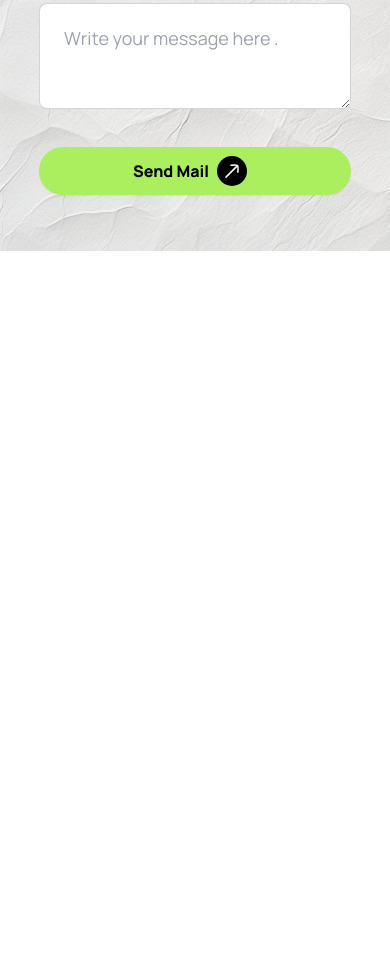
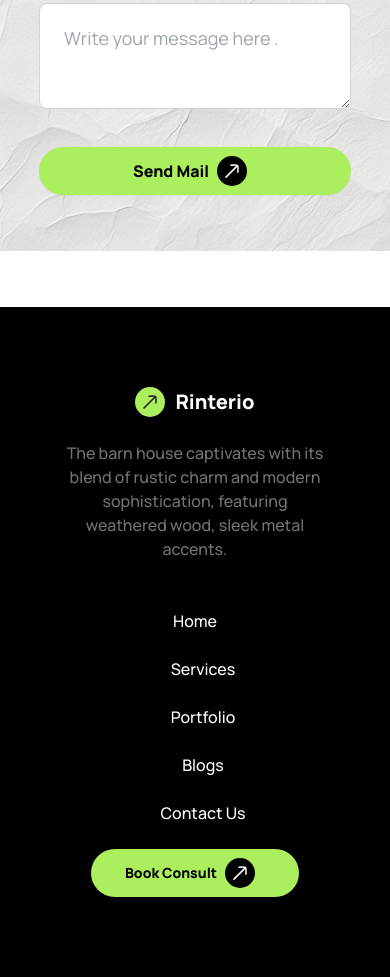
Before and after one commit to moman01/Rinterio-with-tailwind-and-daisyui, a plain HTML site: page index.html in a window 390 px wide. Shown: the part 7467-8444 px from the top of the page. Before the commit the page ends 7774 px from the top, so only its background shows below. Drawn offline with nearby package versions, Linux system fonts and the light colour scheme.

Commit message:
footer done with responsive

```diff
--- a/index.html
+++ b/index.html
@@ -44,12 +44,12 @@
           Rinterio
         </h1>
 
-        <ul class="hidden space-x-4 md:hidden lg:inline-flex">
-          <li><a href="">Home</a></li>
-          <li><a href="">Services</a></li>
-          <li><a href="">Portfolio</a></li>
-          <li><a href="">Blogs</a></li>
-          <li><a href="">Contact Us</a></li>
+        <ul class="hidden space-x-4 md:hidden lg:inline-flex font-medium text-[#737373] px-4 ">
+          <li><a class="hover:text-teal-500" href="">Home</a></li>
+          <li><a class="hover:text-teal-500" href="">Services</a></li>
+          <li><a class="hover:text-teal-500" href="">Portfolio</a></li>
+          <li><a class="hover:text-teal-500" href="">Blogs</a></li>
+          <li><a class="hover:text-teal-500" href="">Contact Us</a></li>
         </ul>
         <div class="hidden lg:inline-flex space-x-4 items-center">
           <span class="cursor-pointer"
@@ -780,5 +780,77 @@
  </section>
 
 
+<!----------- Footer section ---- -->
+
+
+<footer class="bg-black py-20   ">
+  <div class="w-4/6 lg:w-1/2 mx-auto flex flex-col gap-6 items-center">
+    <h1
+    class="flex items-center text-xl font-extrabold text-white cursor-pointer"
+  >
+    <span class="bg-[#ABEF5F] rounded-full p-2 mr-2.5"
+      ><svg
+        xmlns="http://www.w3.org/2000/svg"
+        width="14"
+        height="14"
+        viewBox="0 0 14 14"
+        fill="none"
+      >
+        <path
+          d="M12.007 2.05932L1.0033 13.0557"
+          stroke="#1C1C1C"
+          stroke-width="1.5"
+          stroke-linecap="round"
+        />
+        <path
+          d="M6.00728 1.18866C6.00728 1.18866 11.6409 0.715645 12.4957 1.57084C13.3503 2.42604 12.8734 8.05944 12.8734 8.05944"
+          stroke="#1C1C1C"
+          stroke-width="1.5"
+          stroke-linecap="round"
+          stroke-linejoin="round"
+        /></svg
+    ></span>
+    Rinterio
+  </h1>
+
+  <P class="text-center font-medium text-[#737373]">The barn house captivates with its blend of rustic charm and modern sophistication, featuring weathered wood, sleek metal accents.</P>
+
+  <ul class=" font-medium text-white text-center space-x-4  lg:inline-flex">
+    <li class="mt-6"><a href="">Home</a></li>
+    <li class="mt-6"><a href="">Services</a></li>
+    <li class="mt-6"><a href="">Portfolio</a></li>
+    <li class="mt-6"><a href="">Blogs</a></li>
+    <li class="mt-6"><a href="">Contact Us</a></li>
+  </ul>
+  <button
+  class="btn w-52 text-black font-extrabold hover:bg-teal-500 border-none rounded-full bg-[#ABEF5F]"
+>
+  Book Consult
+  <span class="bg-black rounded-full p-2 mr-2.5"
+    ><svg
+      xmlns="http://www.w3.org/2000/svg"
+      width="14"
+      height="14"
+      viewBox="0 0 14 14"
+      fill="none"
+    >
+      <path
+        d="M12.0109 2.10278L1.00728 13.0991"
+        stroke="white"
+        stroke-width="1.5"
+        stroke-linecap="round"
+      />
+      <path
+        d="M6.01123 1.23212C6.01123 1.23212 11.6449 0.759102 12.4996 1.6143C13.3542 2.4695 12.8773 8.10289 12.8773 8.10289"
+        stroke="white"
+        stroke-width="1.5"
+        stroke-linecap="round"
+        stroke-linejoin="round"
+      /></svg
+  ></span>
+</button>
+  </div>
+
+</footer>
   </body>
 </html>
```
